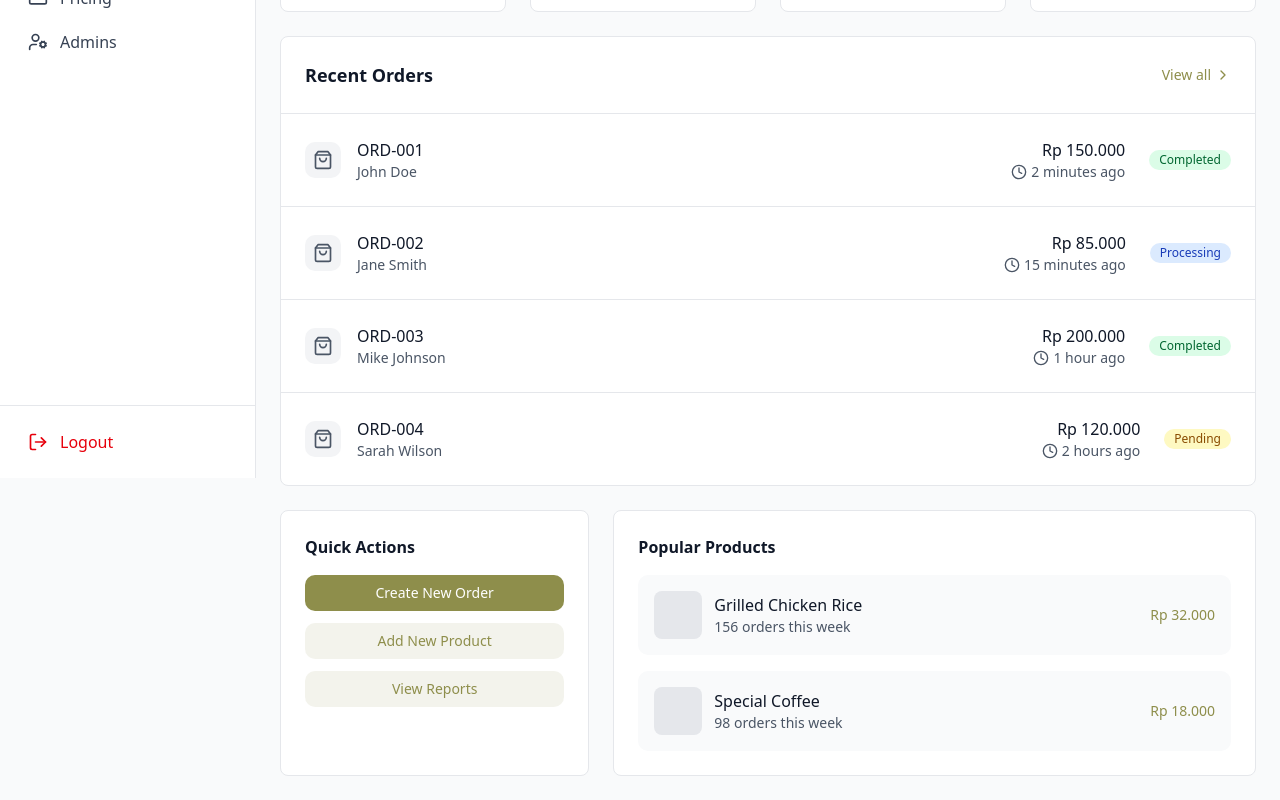
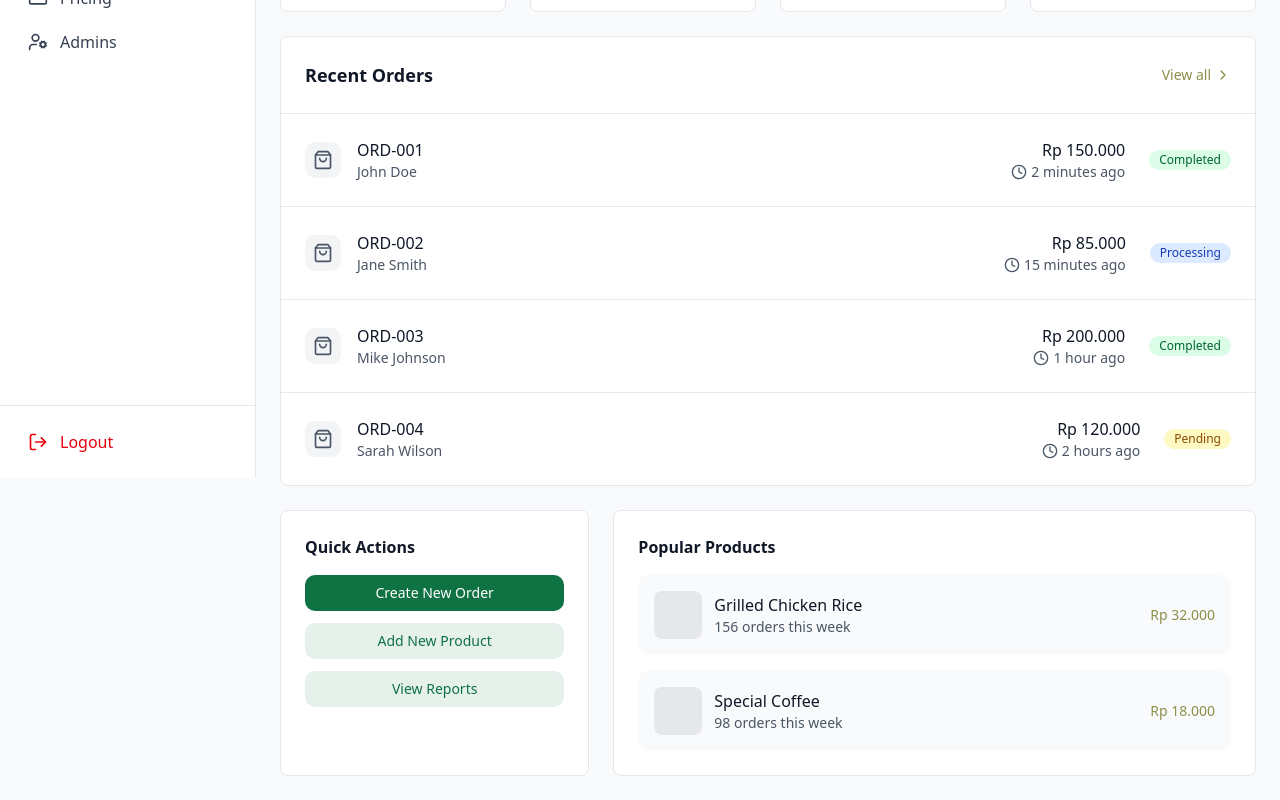
Before and after one commit to ArikusumaWardana/tisgumi-website, a Next.js app: page /dashboard in a window 1280 px wide. Shown: the part 322-1122 px from the top of the page. Built offline with nearby package versions, Linux system fonts and the light colour scheme.

Commit message:
Update button styles in Dashboard: Change button colors for 'Create New Order', 'Add New Product', and 'View Reports' to a new green theme

```diff
--- a/src/app/dashboard/page.tsx
+++ b/src/app/dashboard/page.tsx
@@ -191,13 +191,13 @@ import Link from "next/link";
              Quick Actions
            </h3>
            <div className="space-y-3">
-             <button className="w-full px-4 py-2 text-sm font-medium text-white bg-[#8e8e4b] hover:bg-[#8e8e4b]/90 rounded-lg transition-colors">
+             <button className="w-full px-4 py-2 text-sm font-medium text-white bg-[#0f7243] hover:bg-[#0f7243]/90 rounded-lg transition-colors">
                Create New Order
              </button>
-             <button className="w-full px-4 py-2 text-sm font-medium text-[#8e8e4b] bg-[#8e8e4b]/10 hover:bg-[#8e8e4b]/20 rounded-lg transition-colors">
+             <button className="w-full px-4 py-2 text-sm font-medium text-[#0f7243] bg-[#0f7243]/10 hover:bg-[#0f7243]/20 rounded-lg transition-colors">
                Add New Product
              </button>
-             <button className="w-full px-4 py-2 text-sm font-medium text-[#8e8e4b] bg-[#8e8e4b]/10 hover:bg-[#8e8e4b]/20 rounded-lg transition-colors">
+             <button className="w-full px-4 py-2 text-sm font-medium text-[#0f7243] bg-[#0f7243]/10 hover:bg-[#0f7243]/20 rounded-lg transition-colors">
                View Reports
              </button>
            </div>
```
